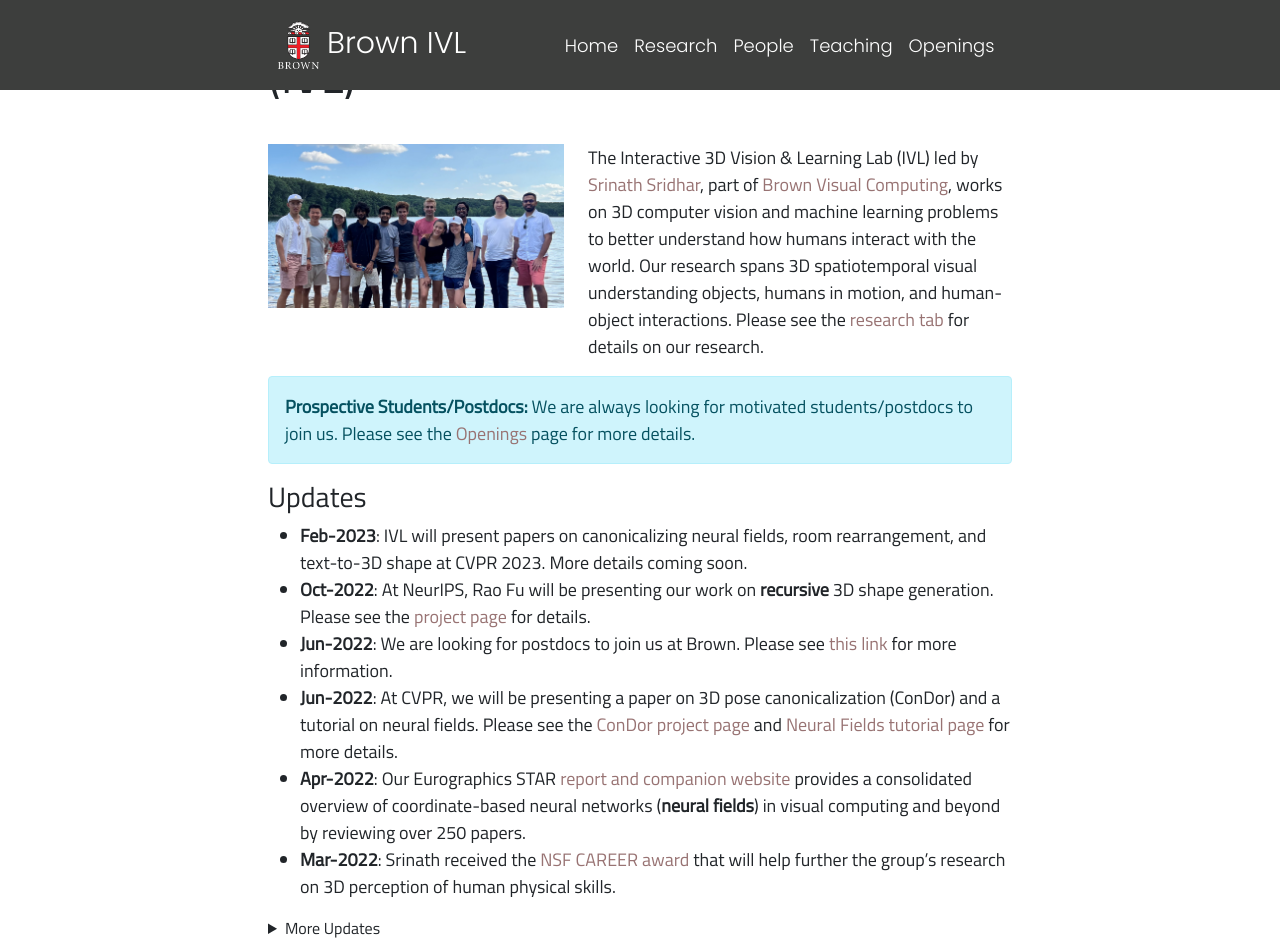
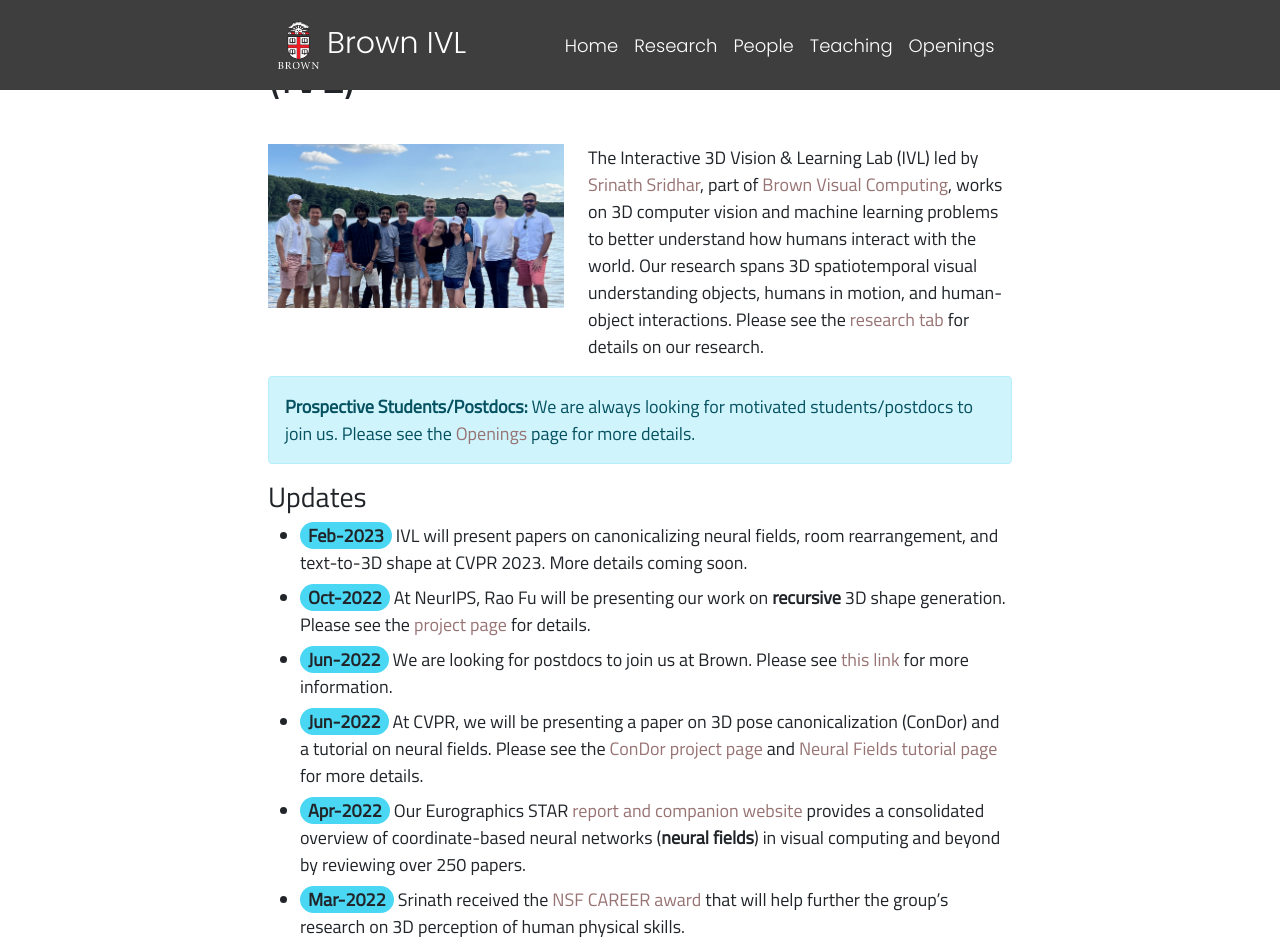
Before and after one commit to brown-ivl/brown-ivl.github.io, a Jekyll site: the page built from index.md, in a window 1280 px wide and 1400 px high, scrolled down 133 px. Shown: the top 952 px of the window. Built offline with Jekyll 4.4.1, drawn with Linux system fonts in a browser that asks for light colours; grey boxes are pictures that could not be loaded.

Commit message:
updates + research styling

```diff
--- a/_sass/main.scss
+++ b/_sass/main.scss
@@ -93,7 +93,7 @@
 
 ul {
     p {
-        margin-bottom: 0;
+        margin-bottom: 0.5rem;
     }
 }
 
@@ -130,3 +130,10 @@
     }
 
 }
+
+li > p > strong > em { // only apply styling in updates section
+    background-color: #49d7f3;
+    border-radius: 15px;
+    padding: 0px 8px;
+    font-style: normal;
+}
--- a/_sass/research.scss
+++ b/_sass/research.scss
@@ -20,19 +20,15 @@
         }
       }
 
-    .title-year {
+
+    .content-div-research {
         display: flex;
-        flex-direction: row;
+        flex-direction: column;
         justify-content: space-between;
+    }
+
+    .title-div {
         padding-top: 1rem;
-
-        .research-year-div {
-            text-align: right;
-
-            .research-year {
-                font-weight: bold;
-            }
-        }
      }
 
     .research-journal {
@@ -41,9 +37,21 @@
 
     .research-resources {
         display: flex;
+        flex-direction: row;
+        justify-content: space-between;
+        padding-bottom: 0.25rem;
 
         h6 {
             margin-right: 0.25rem;
+        }
+    }
+
+    .research-year-div {
+        text-align: right;
+
+        .research-year {
+            font-weight: 800;
+            font-size: 18px;
         }
     }
 }
--- a/index.md
+++ b/index.md
@@ -26,50 +26,50 @@
 
 ### Updates
 
-- **Feb-2023**: IVL will present papers on canonicalizing neural fields, room rearrangement, and text-to-3D shape at CVPR 2023. More details coming soon.
+- **_Feb-2023_** IVL will present papers on canonicalizing neural fields, room rearrangement, and text-to-3D shape at CVPR 2023. More details coming soon.
 
-- **Oct-2022**: At NeurIPS, Rao Fu will be presenting our work on **recursive** 3D shape generation. Please see the [project page](https://ivl.cs.brown.edu/projects/shapecrafter) for details.
+- **_Oct-2022_** At NeurIPS, Rao Fu will be presenting our work on **recursive** 3D shape generation. Please see the [project page](https://ivl.cs.brown.edu/projects/shapecrafter) for details.
 
-- **Jun-2022**: We are looking for postdocs to join us at Brown. Please see [this link](https://docs.google.com/forms/d/e/1FAIpQLSdwz7TSI92hy1ipJdaN_8Xqx-eKpts4YAkw1C8KA1fobo0qZA/viewform) for more information.
+- **_Jun-2022_** We are looking for postdocs to join us at Brown. Please see [this link](https://docs.google.com/forms/d/e/1FAIpQLSdwz7TSI92hy1ipJdaN_8Xqx-eKpts4YAkw1C8KA1fobo0qZA/viewform) for more information.
 
-- **Jun-2022**: At CVPR, we will be presenting a paper on 3D pose canonicalization (ConDor) and a tutorial on neural fields. Please see the [ConDor project page](https://ivl.cs.brown.edu/ConDor/) and [Neural Fields tutorial page](https://neuralfields.cs.brown.edu/cvpr22.html) for more details.
+- **_Jun-2022_** At CVPR, we will be presenting a paper on 3D pose canonicalization (ConDor) and a tutorial on neural fields. Please see the [ConDor project page](https://ivl.cs.brown.edu/ConDor/) and [Neural Fields tutorial page](https://neuralfields.cs.brown.edu/cvpr22.html) for more details.
 
-- **Apr-2022**: Our Eurographics STAR [report and companion website](https://neuralfields.cs.brown.edu/) provides a consolidated overview of coordinate-based neural networks (**neural fields**) in visual computing and beyond by reviewing over 250 papers.
+- **_Apr-2022_** Our Eurographics STAR [report and companion website](https://neuralfields.cs.brown.edu/) provides a consolidated overview of coordinate-based neural networks (**neural fields**) in visual computing and beyond by reviewing over 250 papers.
 
-- **Mar-2022**: Srinath received the [NSF CAREER award](https://www.nsf.gov/awardsearch/showAward?AWD_ID=2143576) that will help further the group's research on 3D perception of human physical skills.
+- **_Mar-2022_** Srinath received the [NSF CAREER award](https://www.nsf.gov/awardsearch/showAward?AWD_ID=2143576) that will help further the group's research on 3D perception of human physical skills.
 
 <details>
   <summary> More Updates </summary>
 
   <article markdown="1" class="post-content">
 
-- **Oct-2021**: I helped co-organize the [Second 3DReps workshop](https://ivl.cs.brown.edu/3DReps/) at ICCV. The workshop recording is now available at this [link](https://www.youtube.com/watch?v=4VKTE1Svl30).
+- **_Oct-2021_** I helped co-organize the [Second 3DReps workshop](https://ivl.cs.brown.edu/3DReps/) at ICCV. The workshop recording is now available at this [link](https://www.youtube.com/watch?v=4VKTE1Svl30).
 
-- **Oct-2021**: [HuMoR](https://geometry.stanford.edu/projects/humor/), a human motion model for robust pose estimation will be presented at ICCV 2021.
+- **_Oct-2021_** [HuMoR](https://geometry.stanford.edu/projects/humor/), a human motion model for robust pose estimation will be presented at ICCV 2021.
 
-- **Apr-2021**: Srinath received a [Google Research Scholar](https://research.google/outreach/research-scholar-program/recipients/) award to further the group's research on object-centric perception/synthesis for mixed reality.
+- **_Apr-2021_** Srinath received a [Google Research Scholar](https://research.google/outreach/research-scholar-program/recipients/) award to further the group's research on object-centric perception/synthesis for mixed reality.
 
-- **Mar-2021**: Our upcoming [ICRA paper](https://aadilmehdis.github.io/DRACO-Project-Page/) shows how to learn to densely reconstruct and canonicalize shapes with only weak supervision. Please see the [project page](https://aadilmehdis.github.io/DRACO-Project-Page/) for details, code, and data.
+- **_Mar-2021_** Our upcoming [ICRA paper](https://aadilmehdis.github.io/DRACO-Project-Page/) shows how to learn to densely reconstruct and canonicalize shapes with only weak supervision. Please see the [project page](https://aadilmehdis.github.io/DRACO-Project-Page/) for details, code, and data.
 
-- **Nov-2020**: Our upcoming [NeurIPS spotlight](https://neurips.cc/Conferences/2020/Schedule?type=Spotlight) paper shows how to learn 3D canonical spatiotemporal representations of dynamically moving point clouds. Please see the [project page](https://geometry.stanford.edu/projects/caspr/) for details.
+- **_Nov-2020_** Our upcoming [NeurIPS spotlight](https://neurips.cc/Conferences/2020/Schedule?type=Spotlight) paper shows how to learn 3D canonical spatiotemporal representations of dynamically moving point clouds. Please see the [project page](https://geometry.stanford.edu/projects/caspr/) for details.
 
-- **Aug-2020**: We organized the 3DReps Workshop at ECCV 2020. You can watch the recorded sessions on YouTube (Link: [Session 1](https://www.youtube.com/watch?v=XaaiwCqEWI4), [Session 2](https://www.youtube.com/watch?v=BskUrVASLB4)).
+- **_Aug-2020_** We organized the 3DReps Workshop at ECCV 2020. You can watch the recorded sessions on YouTube (Link: [Session 1](https://www.youtube.com/watch?v=XaaiwCqEWI4), [Session 2](https://www.youtube.com/watch?v=BskUrVASLB4)).
 
-- **Aug-2020**: Upcoming paper at ECCV on [sparse multiview 3D surface recontruction](https://geometry.stanford.edu/projects/pix2surf/) aka Pix2Surf.
+- **_Aug-2020_** Upcoming paper at ECCV on [sparse multiview 3D surface recontruction](https://geometry.stanford.edu/projects/pix2surf/) aka Pix2Surf.
 
-- **Jan-2020**: I am serving on the program committee (Area Chair) for [IEEE VR 2020](http://ieeevr.org/2020/).
+- **_Jan-2020_** I am serving on the program committee (Area Chair) for [IEEE VR 2020](http://ieeevr.org/2020/).
 
-- **Jan-2020**: Paper on [predicting object dynamics](https://geometry.stanford.edu/projects/learningdynamicsWACV2020/) of previously unseen objects accepted to WACV.
+- **_Jan-2020_** Paper on [predicting object dynamics](https://geometry.stanford.edu/projects/learningdynamicsWACV2020/) of previously unseen objects accepted to WACV.
 
-- **Dec-2019**: [Davis Rempe](https://davrempe.github.io/) is presenting our paper on [multi-view aggregation for 3D reconstruction](https://geometry.stanford.edu/projects/xnocs/) at NeurIPS. Code and datasets are available.
+- **_Dec-2019_** [Davis Rempe](https://davrempe.github.io/) is presenting our paper on [multi-view aggregation for 3D reconstruction](https://geometry.stanford.edu/projects/xnocs/) at NeurIPS. Code and datasets are available.
 
-- **Jun-2019**: Watch the [interview](https://www.youtube.com/watch?v=Vz2yDmrVURQ) we did for our CVPR 2019 paper.
+- **_Jun-2019_** Watch the [interview](https://www.youtube.com/watch?v=Vz2yDmrVURQ) we did for our CVPR 2019 paper.
 
-- **May-2019**: Our [paper](https://storage.googleapis.com/pirk.io/projects/learning_interactions/index.html) on learning to generate human-object interactions was awarded an [honorable mention](https://cs.brown.edu/people/ssrinath/misc/photos/EG2019_HonMention_crop.jpg) at Eurographics 2019. Read my blog post on this work on the [SAIL Blog](http://ai.stanford.edu/blog/generate-human-object/).
+- **_May-2019_** Our [paper](https://storage.googleapis.com/pirk.io/projects/learning_interactions/index.html) on learning to generate human-object interactions was awarded an [honorable mention](https://cs.brown.edu/people/ssrinath/misc/photos/EG2019_HonMention_crop.jpg) at Eurographics 2019. Read my blog post on this work on the [SAIL Blog](http://ai.stanford.edu/blog/generate-human-object/).
 
-- **Mar-2019**: Can we estimate the 6D pose and size of novel object instances never encountered before? Our upcoming [CVPR oral paper](https://arxiv.org/abs/1901.02970) shows one way ([video](https://www.youtube.com/watch?v=UsfoLcInlhM)).
+- **_Mar-2019_** Can we estimate the 6D pose and size of novel object instances never encountered before? Our upcoming [CVPR oral paper](https://arxiv.org/abs/1901.02970) shows one way ([video](https://www.youtube.com/watch?v=UsfoLcInlhM)).
 
-- **Mar-2019**: Read my [Twitter thread](https://twitter.com/drsrinathsridha/status/1113314946136268800) about interesting hand facts that you may not have known before.
+- **_Mar-2019_** Read my [Twitter thread](https://twitter.com/drsrinathsridha/status/1113314946136268800) about interesting hand facts that you may not have known before.
 
 </article>
 
```
Also changed, not shown: research.md (+41 -1 lines).
